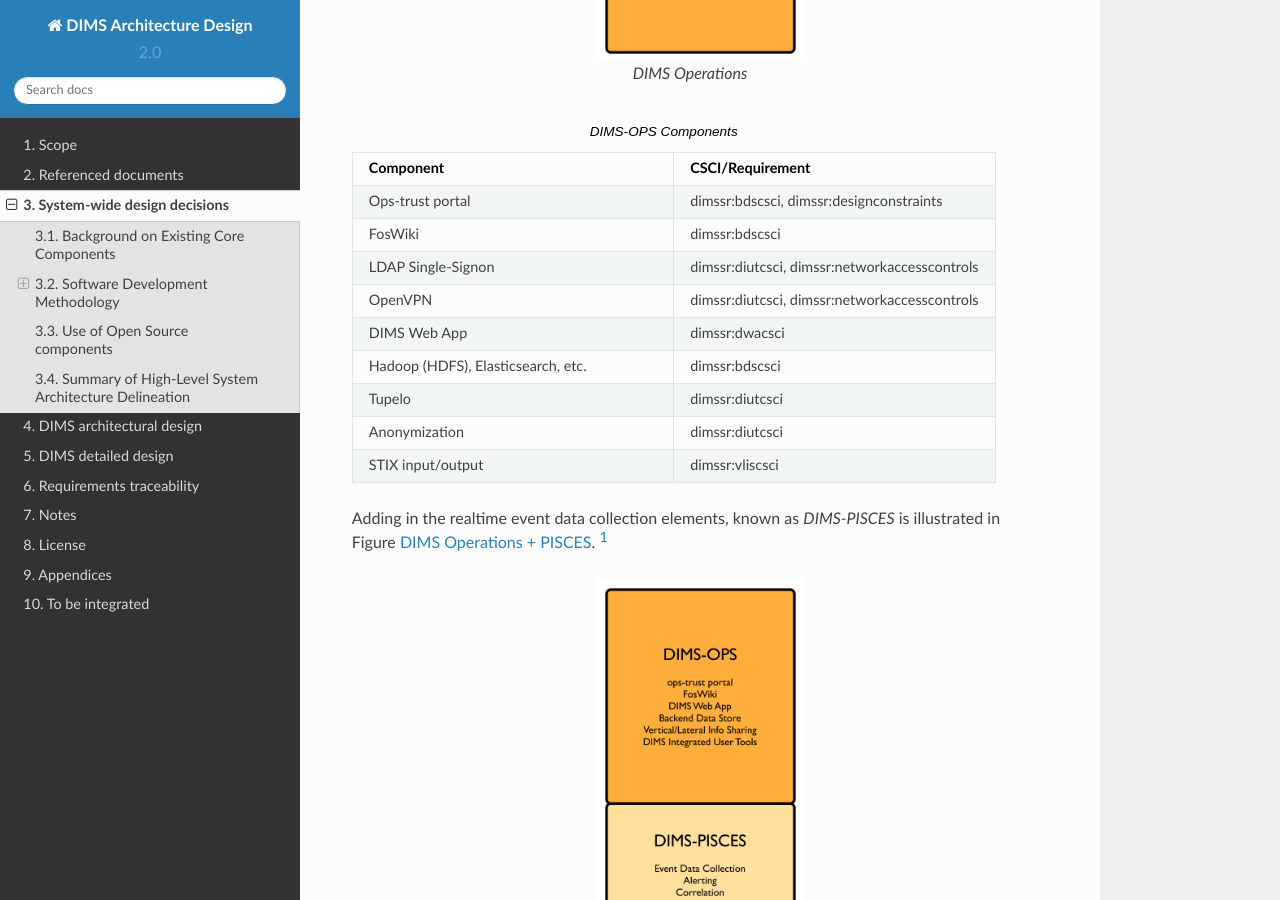
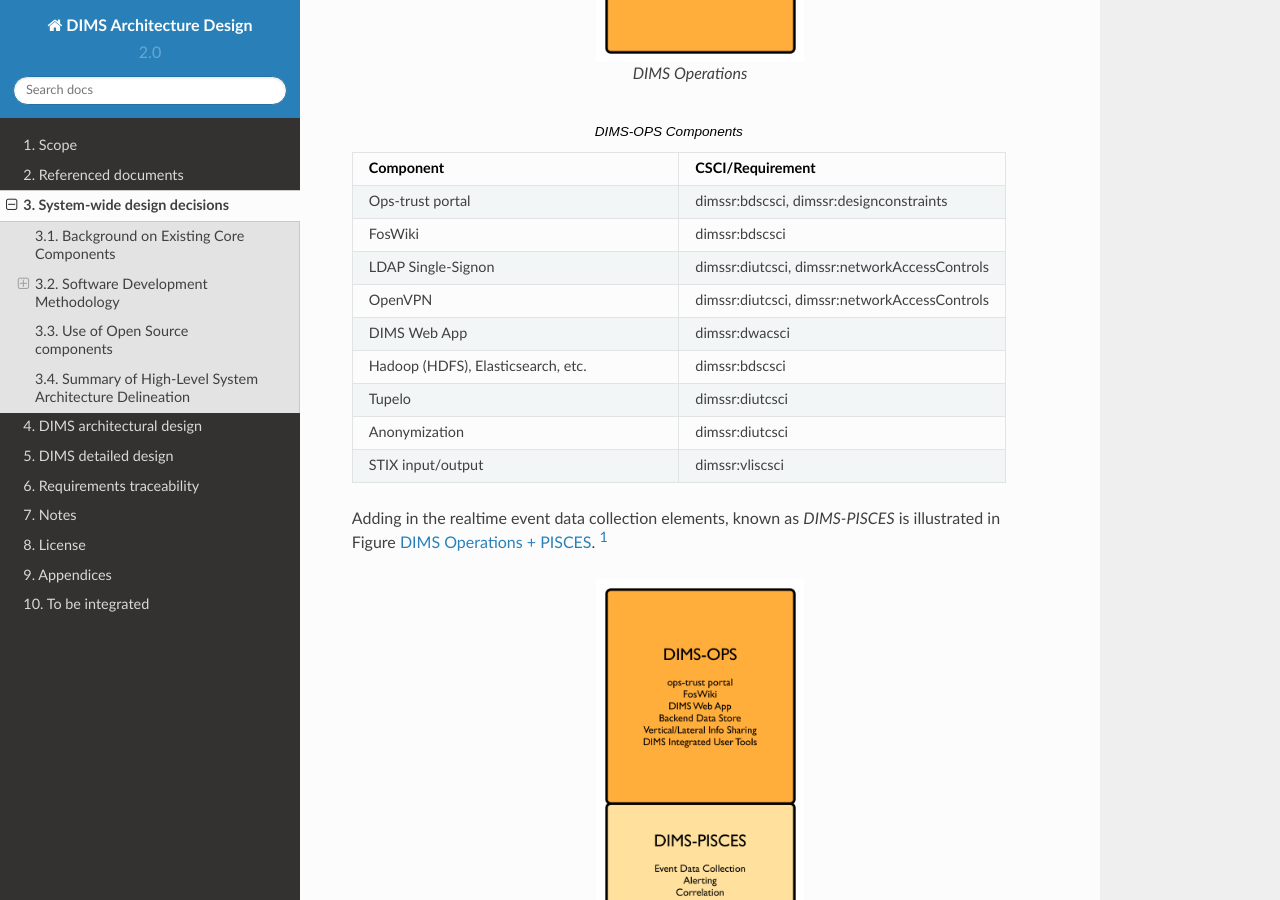
Before and after one commit to uw-dims/dims-ad, a Sphinx documentation site: the page built from docs/source/systemwidedecisions.rst, in a window 1280 px wide and 900 px high, scrolled down 10893 px. Built offline with Sphinx 7.4.7 and the Read the Docs theme 2.0.0, drawn with Linux system fonts in a browser that asks for light colours.

Commit message:
camelCase all requirements identifiers

```diff
--- a/docs/source/systemwidedecisions.rst
+++ b/docs/source/systemwidedecisions.rst
@@ -562,9 +562,9 @@
    * - FosWiki
      - :ref:`dimssr:bdscsci`
    * - LDAP Single-Signon
-     - :ref:`dimssr:diutcsci`, :ref:`dimssr:networkaccesscontrols`
+     - :ref:`dimssr:diutcsci`, :ref:`dimssr:networkAccessControls`
    * - OpenVPN
-     - :ref:`dimssr:diutcsci`, :ref:`dimssr:networkaccesscontrols`
+     - :ref:`dimssr:diutcsci`, :ref:`dimssr:networkAccessControls`
    * - DIMS Web App
      - :ref:`dimssr:dwacsci`
    * - Hadoop (HDFS), Elasticsearch, etc.
```
